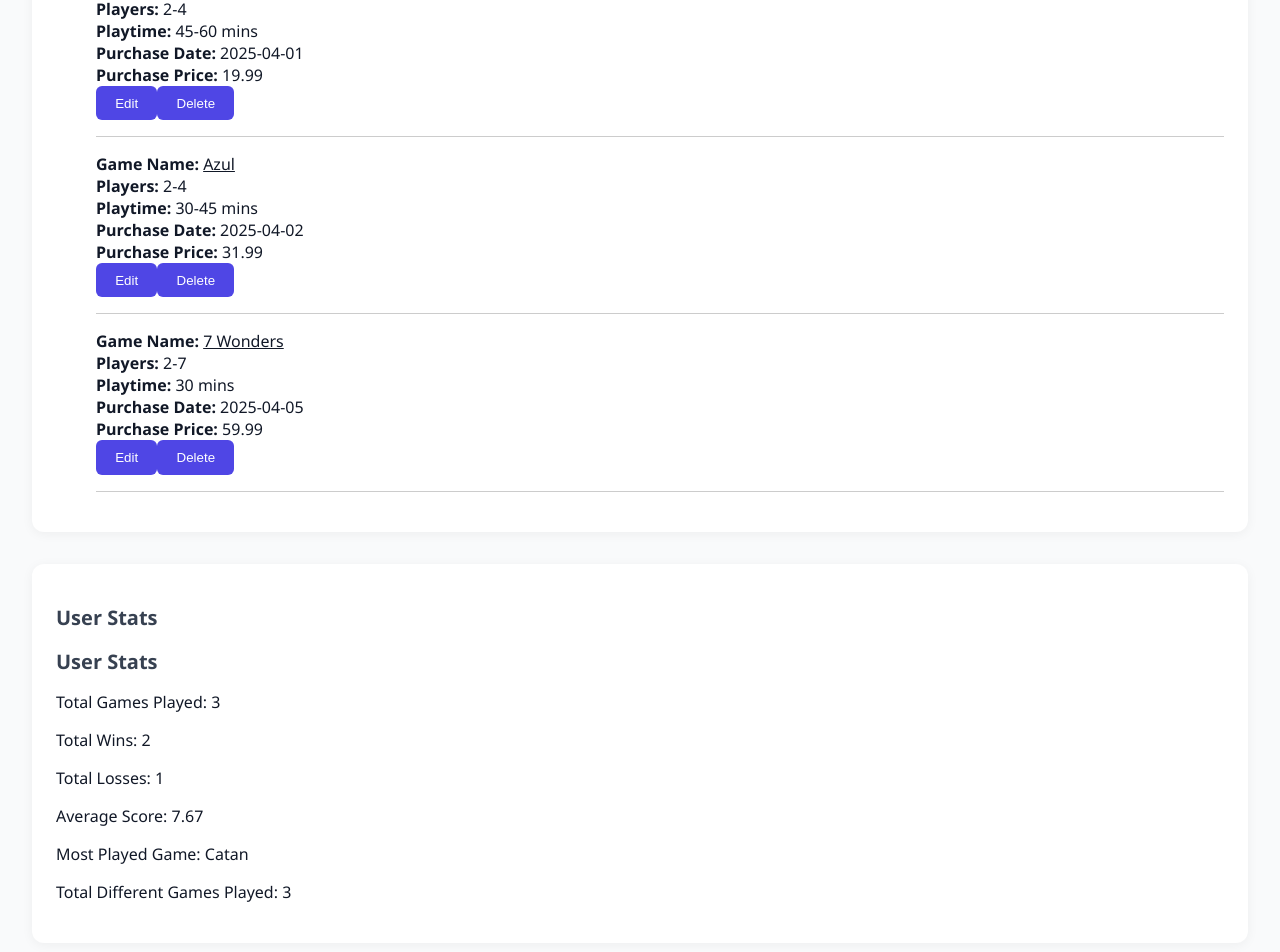
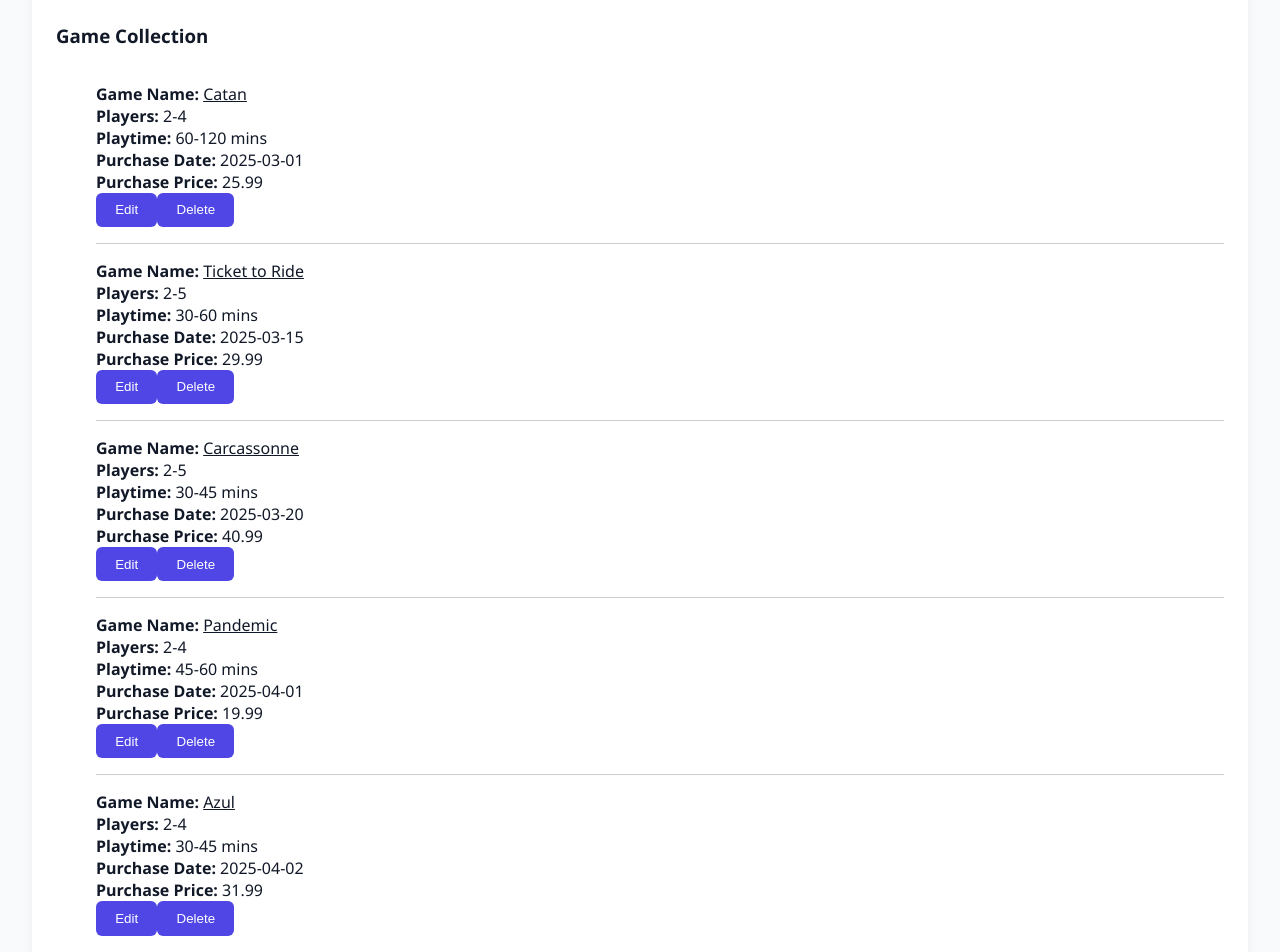
Before and after one commit to kwags/bgst, a React (Create React App) app: page / in a window 1280 px wide. Shown: the part 2394-3346 px from the top of the page. Built offline with nearby package versions, Linux system fonts and the light colour scheme.

Commit message:
Updates to AddCollectionForm field types and removed duplicate Game Collection

```diff
--- a/src/AddCollectionForm.js
+++ b/src/AddCollectionForm.js
@@ -58,11 +58,11 @@ function AddCollectionForm({ onAdd, editingItem, onUpdate, onCancelEdit }) {
         </div>
 
         <div className={styles.inputGroup}>
-          <input type="number" placeholder="Number of Players" value={collectionPlayers} onChange={e => setCollectionPlayers(e.target.value)}/>
+          <input placeholder="Number of Players" value={collectionPlayers} onChange={e => setCollectionPlayers(e.target.value)}/>
         </div>
 
         <div className={styles.inputGroup}>
-          <input type="number" placeholder="Estimated Playtime" value={collectionTime} onChange={e => setCollectionTime(e.target.value)} />
+          <input placeholder="Estimated Playtime" value={collectionTime} onChange={e => setCollectionTime(e.target.value)} />
         </div>
 
         <div className={styles.inputGroup}>
--- a/src/App.js
+++ b/src/App.js
@@ -79,14 +79,10 @@ function App() {
                 <PlayHistory items={playHistory} setItems={setPlayHistory} onEdit={(item) => setEditingPlayHistoryItem(item)} />
               </section>
 
-        <section className="app-section">
-          <Collection items={collection} setItems={setCollection} onEdit={(item) => setEditingCollectionItem(item)} />
-        </section>
-
-        <section className='app-section'>
-            <h2>User Stats</h2>
-            <UserStats userId={userId} />
-        </section>
+              <section className='app-section'>
+                <h2>User Stats</h2>
+                 <UserStats userId={userId} />
+              </section>
 
         <section className="app-section">
           <h2>Add a Game to Collection</h2>
```
